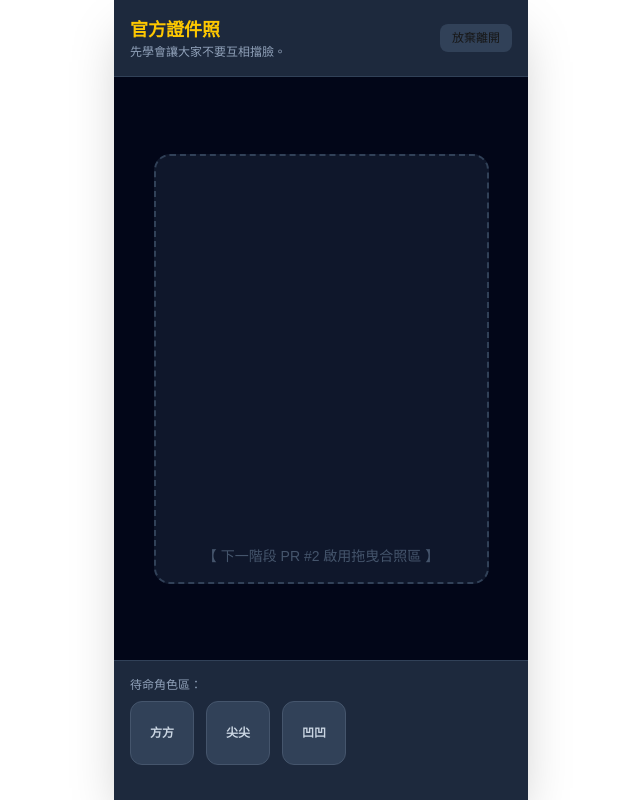
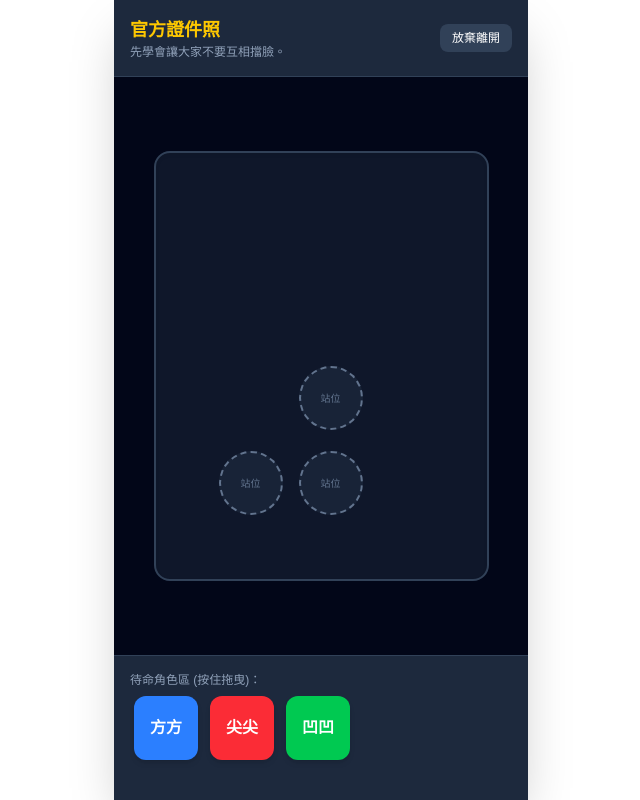
Before and after one commit to sam001long/gami-checkin, a Next.js app: page /game/level-01 in a window 1280 px wide. Shown: the whole page, without its empty margins (319-959 px from the left). Built offline with nearby package versions, Linux system fonts and the light colour scheme.

Commit message:
feat: PR2 drag and drop system

```diff
--- /dev/null
+++ b/src/app/game/[levelId]/GameBoard.tsx
@@ -0,0 +1,147 @@
+'use client';
+
+import { useState, useRef } from 'react';
+import Link from 'next/link';
+import { Level } from '@/types/game';
+
+export default function GameBoard({ level }: { level: Level }) {
+  const [placed, setPlaced] = useState<Record<string, string>>({});
+  const [dragging, setDragging] = useState<{ id: string, fromSlot: string | null } | null>(null);
+  const [dragPos, setDragPos] = useState({ x: 0, y: 0 });
+
+  const boardRef = useRef<HTMLDivElement>(null);
+
+  // 1. 按下角色：鎖定指標並記錄起始狀態
+  const handlePointerDown = (e: React.PointerEvent, charId: string, fromSlot: string | null) => {
+    const target = e.target as HTMLElement;
+    target.setPointerCapture(e.pointerId); // 讓手指滑出元素外也能繼續監聽
+    setDragging({ id: charId, fromSlot });
+    setDragPos({ x: e.clientX, y: e.clientY });
+  };
+
+  // 2. 拖曳中：更新絕對座標
+  const handlePointerMove = (e: React.PointerEvent) => {
+    if (!dragging) return;
+    setDragPos({ x: e.clientX, y: e.clientY });
+  };
+
+  // 3. 鬆開手指：判定是否吸附到網格
+  const handlePointerUp = (e: React.PointerEvent) => {
+    if (!dragging) return;
+    const target = e.target as HTMLElement;
+    target.releasePointerCapture(e.pointerId);
+
+    if (boardRef.current) {
+      const boardRect = boardRef.current.getBoundingClientRect();
+      // 換算成畫板內的相對座標
+      const relativeX = e.clientX - boardRect.left;
+      const relativeY = e.clientY - boardRect.top;
+
+      let droppedSlot = null;
+      // 掃描所有設定好的站位
+      for (const slot of level.slots) {
+         const dx = relativeX - slot.x;
+         const dy = relativeY - slot.y;
+         // 如果距離小於 45px，就產生磁吸效應
+         if (Math.sqrt(dx*dx + dy*dy) < 45) {
+           droppedSlot = slot.id;
+           break;
+         }
+      }
+
+      if (droppedSlot) {
+        // 放對位置：更新站位狀態
+        setPlaced(prev => ({ ...prev, [droppedSlot]: dragging.id }));
+      } else if (dragging.fromSlot) {
+        // 丟在空地：從畫面上移除，退回待命區
+        const newPlaced = { ...placed };
+        delete newPlaced[dragging.fromSlot];
+        setPlaced(newPlaced);
+      }
+    }
+    setDragging(null); // 結束拖曳
+  };
+
+  const placedChars = Object.values(placed);
+  const getCharName = (id: string) => id === 'fangfang' ? '方方' : id === 'jianjian' ? '尖尖' : '凹凹';
+  const getCharColor = (id: string) => id === 'fangfang' ? 'bg-blue-500' : id === 'jianjian' ? 'bg-red-500' : 'bg-green-500';
+
+  return (
+    <div className="flex flex-col h-full bg-slate-900 justify-between select-none touch-none overflow-hidden"
+         onPointerMove={handlePointerMove}
+         onPointerUp={handlePointerUp}>
+
+      {/* 頂部導覽 */}
+      <div className="p-4 bg-slate-800 border-b border-slate-700 flex justify-between items-center z-10">
+        <div>
+          <h3 className="font-bold text-lg text-yellow-400">{level.title}</h3>
+          <p className="text-xs text-slate-400">{level.subtitle}</p>
+        </div>
+        <Link href="/levels" className="bg-slate-700 text-xs px-3 py-1.5 rounded-lg hover:bg-slate-600 text-white">放棄離開</Link>
+      </div>
+
+      {/* 遊戲合照畫板區 */}
+      <div ref={boardRef} className="flex-1 relative bg-slate-950 flex items-center justify-center p-4">
+         <div className="w-[335px] h-[430px] border-2 border-slate-700 rounded-2xl relative bg-slate-800/50 shadow-inner">
+
+            {/* 繪製站位 (Slots) */}
+            {level.slots.map(slot => {
+              const isPlaced = placed[slot.id];
+              const isDraggingThis = dragging?.id === isPlaced && dragging?.fromSlot === slot.id;
+              // 實作 z-index 前後排覆蓋邏輯
+              const zIndex = slot.row === 'front' ? 'z-20' : 'z-10';
+
+              return (
+                <div key={slot.id}
+                     className={`absolute w-16 h-16 rounded-full -ml-8 -mt-8 ${zIndex} flex items-center justify-center ${!isPlaced ? 'border-2 border-dashed border-slate-500 bg-slate-700/30' : ''}`}
+                     style={{ left: slot.x, top: slot.y }}>
+
+                   {!isPlaced && <span className="text-slate-500 text-[10px]">站位</span>}
+
+                   {/* 如果這裡有站人，且沒有正在被拖走，就顯示角色 */}
+                   {isPlaced && !isDraggingThis && (
+                     <div onPointerDown={(e) => handlePointerDown(e, isPlaced, slot.id)}
+                          className={`w-16 h-16 ${getCharColor(isPlaced)} rounded-xl flex items-center justify-center text-white font-bold shadow-lg cursor-grab border-2 border-white/20 active:scale-95 transition-transform`}>
+                        {getCharName(isPlaced)}
+                     </div>
+                   )}
+                </div>
+              );
+            })}
+         </div>
+
+         {/* 全局拖曳中的殘影 (跟著手指跑) */}
+         {dragging && (
+           <div className={`fixed z-50 w-16 h-16 ${getCharColor(dragging.id)} rounded-xl flex items-center justify-center text-white font-bold shadow-2xl opacity-90 pointer-events-none -ml-8 -mt-8 border-2 border-white/50 scale-110 transition-transform`}
+                style={{ left: dragPos.x, top: dragPos.y }}>
+             {getCharName(dragging.id)}
+           </div>
+         )}
+      </div>
+
+      {/* 底部待命角色區 */}
+      <div className="bg-slate-800 border-t border-slate-700 p-4 min-h-[140px] z-10 pb-8">
+        <div className="text-xs text-slate-400 mb-2">待命角色區 (按住拖曳)：</div>
+        <div className="flex gap-3 overflow-x-auto pb-2 px-1">
+          {level.characters.map((charId) => {
+            const isPlaced = placedChars.includes(charId);
+            const isDraggingThis = dragging?.id === charId && !dragging.fromSlot;
+
+            // 如果已經在畫面上，底部就變空殼
+            if (isPlaced && !isDraggingThis) {
+              return <div key={charId} className="w-16 h-16 bg-slate-800 border border-slate-700 rounded-xl opacity-20" />;
+            }
+
+            return (
+              <div key={charId}
+                   onPointerDown={(e) => handlePointerDown(e, charId, null)}
+                   className={`w-16 h-16 ${getCharColor(charId)} rounded-xl flex items-center justify-center text-white font-bold shadow-md cursor-grab active:cursor-grabbing ${isDraggingThis ? 'opacity-30' : ''}`}>
+                {getCharName(charId)}
+              </div>
+            );
+          })}
+        </div>
+      </div>
+    </div>
+  );
+}
--- a/src/app/game/[levelId]/page.tsx
+++ b/src/app/game/[levelId]/page.tsx
@@ -1,6 +1,6 @@
-import Link from 'next/link';
 import { levels } from '@/data/levels';
 import { notFound } from 'next/navigation';
+import GameBoard from './GameBoard';
 
 export default async function GamePage({ params }: { params: Promise<{ levelId: string }> }) {
   const { levelId } = await params;
@@ -8,32 +8,6 @@ export default async function GamePage({ params }: { params: Promise<{ levelId:
 
   if (!level) notFound();
 
-  return (
-    <div className="flex flex-col h-full bg-slate-900 justify-between select-none">
-      <div className="p-4 bg-slate-800 border-b border-slate-700 flex justify-between items-center">
-        <div>
-          <h3 className="font-bold text-lg text-yellow-400">{level.title}</h3>
-          <p className="text-xs text-slate-400">{level.subtitle}</p>
-        </div>
-        <Link href="/levels" className="bg-slate-700 text-xs px-3 py-1.5 rounded-lg hover:bg-slate-600">放棄離開</Link>
-      </div>
-
-      <div className="flex-1 relative bg-slate-950 flex items-center justify-center p-4">
-        <div className="w-[335px] h-[430px] border-2 border-dashed border-slate-700 rounded-2xl flex items-center justify-center relative overflow-hidden bg-slate-900">
-          <span className="text-slate-600 text-sm absolute bottom-4">【 下一階段 PR #2 啟用拖曳合照區 】</span>
-        </div>
-      </div>
-
-      <div className="bg-slate-800 border-t border-slate-700 p-4 min-h-[140px]">
-        <div className="text-xs text-slate-400 mb-2">待命角色區：</div>
-        <div className="flex gap-3 overflow-x-auto pb-2">
-          {level.characters.map((charId) => (
-            <div key={charId} className="w-16 h-16 bg-slate-700 rounded-xl flex items-center justify-center text-xs border border-slate-600 text-slate-300 font-semibold">
-              {charId === 'fangfang' ? '方方' : charId === 'jianjian' ? '尖尖' : '凹凹'}
-            </div>
-          ))}
-        </div>
-      </div>
-    </div>
-  );
+  // 將資料傳給處理拖曳邏輯的客戶端元件
+  return <GameBoard level={level} />;
 }
```
